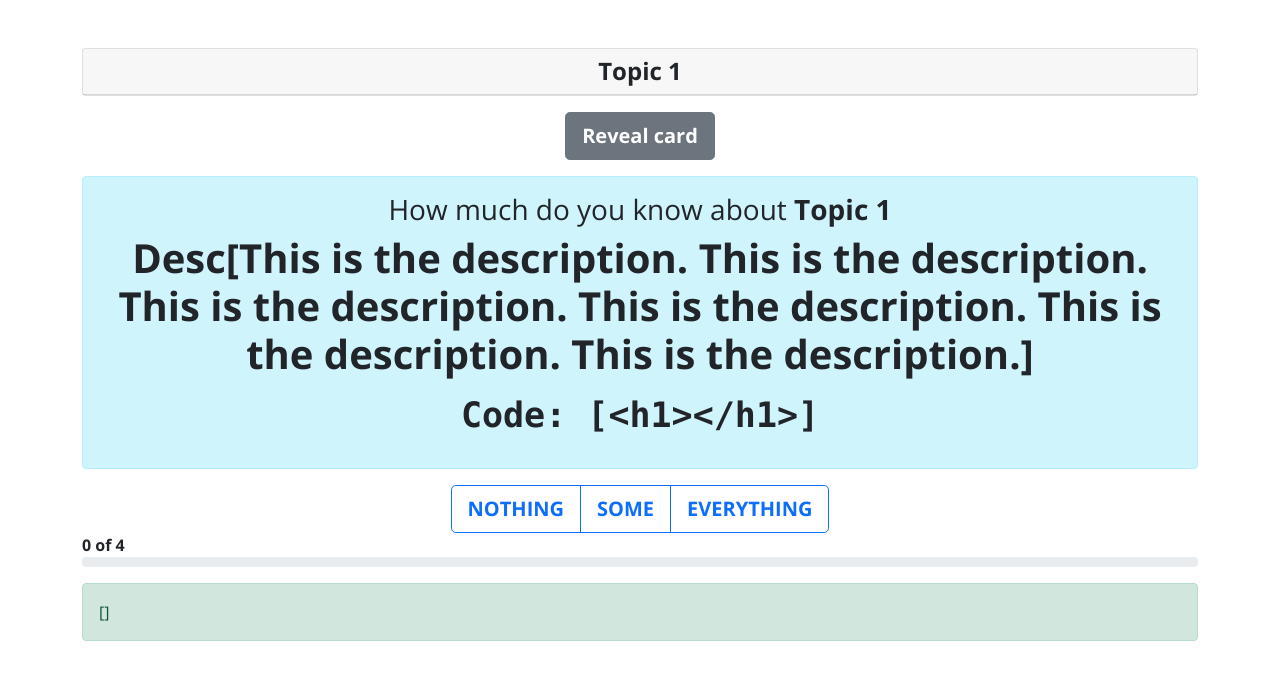
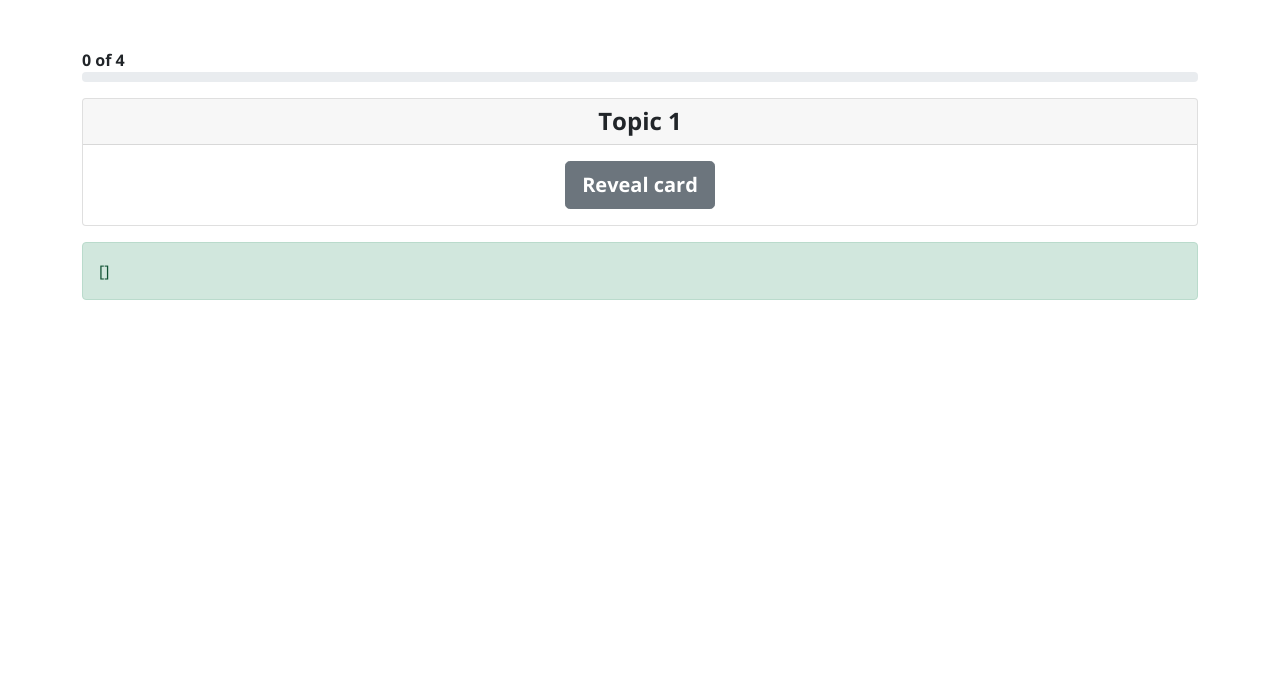
Before and after one commit to nickbreslin/poseidons-command, a Vue app: page / in a window 1280 px wide. Both pictures are taken after a click on the button "BEGIN". Shown: the top 680 px of the page. Built offline with nearby package versions, Linux system fonts and the light colour scheme.

Commit message:
Moved progress bar to top of page, completed card body and card footer, adjusted button appearance

```diff
--- a/src/components/TopicCard.vue
+++ b/src/components/TopicCard.vue
@@ -4,7 +4,7 @@
       <div class="card-header fw-bold h4">
         {{ label }}
       </div>
-    </div>
+
       <div class="card-body">
         <button
           v-show="!isRevealed"
@@ -13,33 +13,26 @@
         >
           Reveal card
         </button>
+        <div v-show="isRevealed">
+          <p v-show="description" class="mb-0">{{ description }}</p>
+          <!-- <pre v-show="code">Code: [{{ code }}]</pre> -->
         </div>
-    <div class="alert alert-info text-dark fw-bold h1">
-      <div class="h3">
-        How much do you know about <b>{{ label }}</b>
       </div>
-      <p v-show="description">Desc[{{ description }}]</p>
-      <pre v-show="code">Code: [{{ code }}]</pre>
+      <div v-show="isRevealed" class="card-footer">
+        <div class="fw-bold mb-2">How difficult was this topic?</div>
+
+        <div class="btn-group">
+          <button class="btn fw-bold btn-outline-primary" @click="doAnswer(0)">
+            Not difficult
+          </button>
+          <button class="btn fw-bold btn-outline-primary" @click="doAnswer(1)">
+            Somewhat difficult
+          </button>
+          <button class="btn fw-bold btn-outline-primary" @click="doAnswer(2)">
+            Very difficult
+          </button>
         </div>
-    <div class="btn-group">
-      <button
-        class="btn btn-lg text-uppercase fw-bold btn-outline-primary"
-        @click="doAnswer(0)"
-      >
-        Nothing
-      </button>
-      <button
-        class="btn btn-lg text-uppercase fw-bold btn-outline-primary"
-        @click="doAnswer(1)"
-      >
-        Some
-      </button>
-      <button
-        class="btn btn-lg text-uppercase fw-bold btn-outline-primary"
-        @click="doAnswer(2)"
-      >
-        Everything
-      </button>
+      </div>
     </div>
   </div>
 </template>
--- a/src/views/Home.vue
+++ b/src/views/Home.vue
@@ -3,14 +3,15 @@
   <!-- Conclusion -->
 
   <TheIntroduction v-show="!isStarted" @doBegin="doBegin()" />
-  <div v-show="isStarted && !isDone">
-    <TopicCard v-bind="currentTopic" @doAnswer="doAnswer($event)" />
-  </div>
   <ProgressBar
     v-show="isStarted"
     :numerator="currentTopicIndex"
     :denominator="totalTopics"
+    class="mb-3"
   />
+  <div v-show="isStarted && !isDone">
+    <TopicCard v-bind="currentTopic" @doAnswer="doAnswer($event)" />
+  </div>
 
   <TheConclusion v-show="isDone" />
   <div class="mt-3 alert alert-success">{{ responses }}</div>
```
Lines whose indentation alone changed are shown as unchanged.
